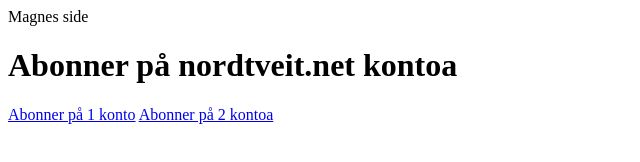
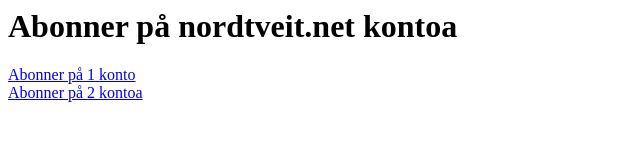
Before and after one commit to magnen/magnen.github.io, a plain HTML site: page index.html in a window 1280 px wide. Shown: the whole page, without its empty margins (0-640 px from the left). Drawn offline with Linux system fonts and the light colour scheme.

Commit message:
Updating index.html

```diff
--- a/index.html
+++ b/index.html
@@ -1,8 +1,10 @@
 <html>
-  <head>Magnes side</head>
+  <head>
+    <title>Magnes side</title>
+  </head>
   <body>
     <h1>Abonner på nordtveit.net kontoa</h1>
-    <a href="https://www.paypal.com/webapps/billing/plans/subscribe?plan_id=P-0T1298279V3825547MSTLK4Q">Abonner på 1 konto</a>
-    <a href="https://www.paypal.com/webapps/billing/plans/subscribe?plan_id=P-2SC76059WH893923FMS6Y3GA">Abonner på 2 kontoa</a>
+    <div><a href="https://www.paypal.com/webapps/billing/plans/subscribe?plan_id=P-0T1298279V3825547MSTLK4Q">Abonner på 1 konto</a></div>
+    <div><a href="https://www.paypal.com/webapps/billing/plans/subscribe?plan_id=P-2SC76059WH893923FMS6Y3GA">Abonner på 2 kontoa</a></div>
   </body>
 </html>
```
